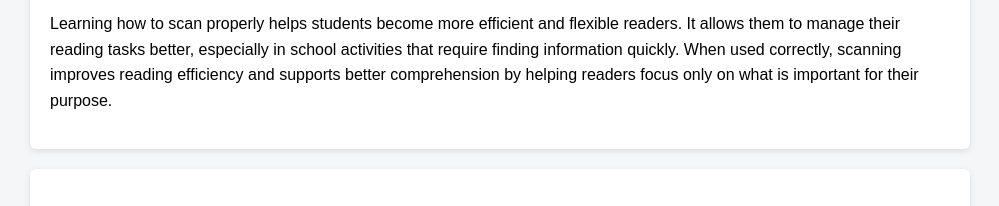
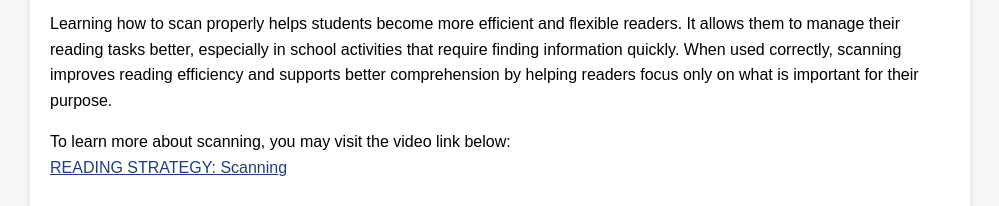
Before and after one commit to ivandelarosa011-source/Web-based-LP, a plain HTML site: page index.html in a window 1280 px wide. Shown: the part 980-1186 px from the top of the page, without its empty margins (140-1139 px from the left). Drawn offline with Linux system fonts and the light colour scheme.

Commit message:
Update index.html

```diff
--- a/index.html
+++ b/index.html
@@ -110,6 +110,9 @@
 This strategy is commonly used in everyday reading tasks. For example, people scan when checking a bus schedule, looking for a price on a menu, finding a name in a directory, or searching for a date in an announcement. <strong>Scanning</strong> helps readers save time and avoid unnecessary details, especially when dealing with functional texts.</p>
 
 <p>Learning how to scan properly helps students become more efficient and flexible readers. It allows them to manage their reading tasks better, especially in school activities that require finding information quickly. When used correctly, scanning improves reading efficiency and supports better comprehension by helping readers focus only on what is important for their purpose.</p>
+
+<p>To learn more about scanning, you may visit the video link below:<br>
+<a href="https://youtu.be/ZOS1NzVsHxI" target="_blank">READING STRATEGY: Scanning</a></p>
 </section>
 
 <section id="motivation">
```
